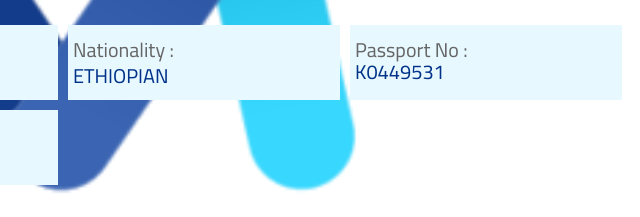
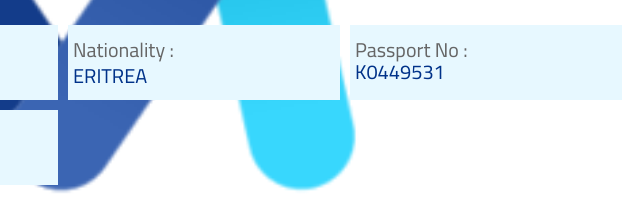
Before and after one commit to verifyreportlabreportsmbmlabcomresult/GetByBarcode-clientCode-MBMLAB-resultId-1000019289670U6MPC55AWBQHRDP7L8YC5G3N14MM5FWR67UJCP9J3LSP18U, a plain HTML site: page index.html in a window 1280 px wide. Shown: the part 228-445 px from the top of the page, 571-1211 px from the left. Drawn offline with nearby package versions, Linux system fonts and the light colour scheme; files whose address does not match are found by name.

Commit message:
Update index.html

```diff
--- a/index.html
+++ b/index.html
@@ -67,7 +67,7 @@ font-weight: 500; height: auto;*/ } }
 <div class="col-md-4 col-lg-4 col-sm-12 col-xs-12 text-left"> <div class="test-txt">MBMLAB</div> </div> <div class="col-md-4 col-lg-4 col-sm-12 col-xs-12 text-left"> <div class="test-txt2">COVID-19 by RT-PCR Test Result</div> </div> </div> <div class="row" id="TEST" style="padding-top: 30px"> <div class="col-md-7 text-left order-1"> <label class="label">Patient Name :</label><br /> <label class="text-label">EDEN TEKLEBRHAN KIBREAB</label></label> </div> <div class="col-md-5 text-right order-2" style="float: right"> <div class="result-box result-nagative"> Not Detected (Negative) </div> </div> </div>
   <form> <div class="row" style="margin-top: 2%"> <div class="bg-div col-md-3 col-lg-3 col-sm-6 col-xs-6"> <label class="col-form-label label" for="Gender">Gender :</label ><br /> <label class="col-form-label text-label" id="Gender" >Female</div>
 <div class="bg-div col-md-3 col-lg-3 col-sm-6 col-xs-6"> <label class="col-form-label label" for="DOB" >Date Of Birth :</label ><br /> <label class="col-form-label text-label" id="DOB" >20-12-1982</label></label > </div>
-<div class="bg-div col-md-3 col-lg-3 col-sm-6 col-xs-6"> <label class="col-form-label label" for="Nationality" >Nationality :</label ><br /> <label class="col-form-label text-label" id="Nationality" >ETHIOPIAN </label> </div> <div class="bg-div col-md-3 col-lg-3 col-sm-6 col-xs-6"> <label class="col-form-label label" for="Passport" >Passport No :</lab=el ><br /> <label class="col-form-label text-label" id="Passport" >K0449531</label> </label> </div> </div>
+<div class="bg-div col-md-3 col-lg-3 col-sm-6 col-xs-6"> <label class="col-form-label label" for="Nationality" >Nationality :</label ><br /> <label class="col-form-label text-label" id="Nationality" >ERITREA </label> </div> <div class="bg-div col-md-3 col-lg-3 col-sm-6 col-xs-6"> <label class="col-form-label label" for="Passport" >Passport No :</lab=el ><br /> <label class="col-form-label text-label" id="Passport" >K0449531</label> </label> </div> </div>
 <div class="row"> <div class="bg-div col-md-3 col-lg-3 col-sm-6 col-xs-6"> <label class="col-form-label label" for="UaeID">UAE ID :</label ><br /> <label class="col-form-label text-label" id="UaeID"></label> </div>
 <div class="bg-div col-md-3 col-lg-3 col-sm-6 col-xs-6"> <label class="col-form-label label">MRN : </label><br /> <label class="col-form-label text-label">30000-446896 </label> </div> </div>
 <div class="row"> <div class="col-md-6" style="height: 30px"></div> </div>
```
